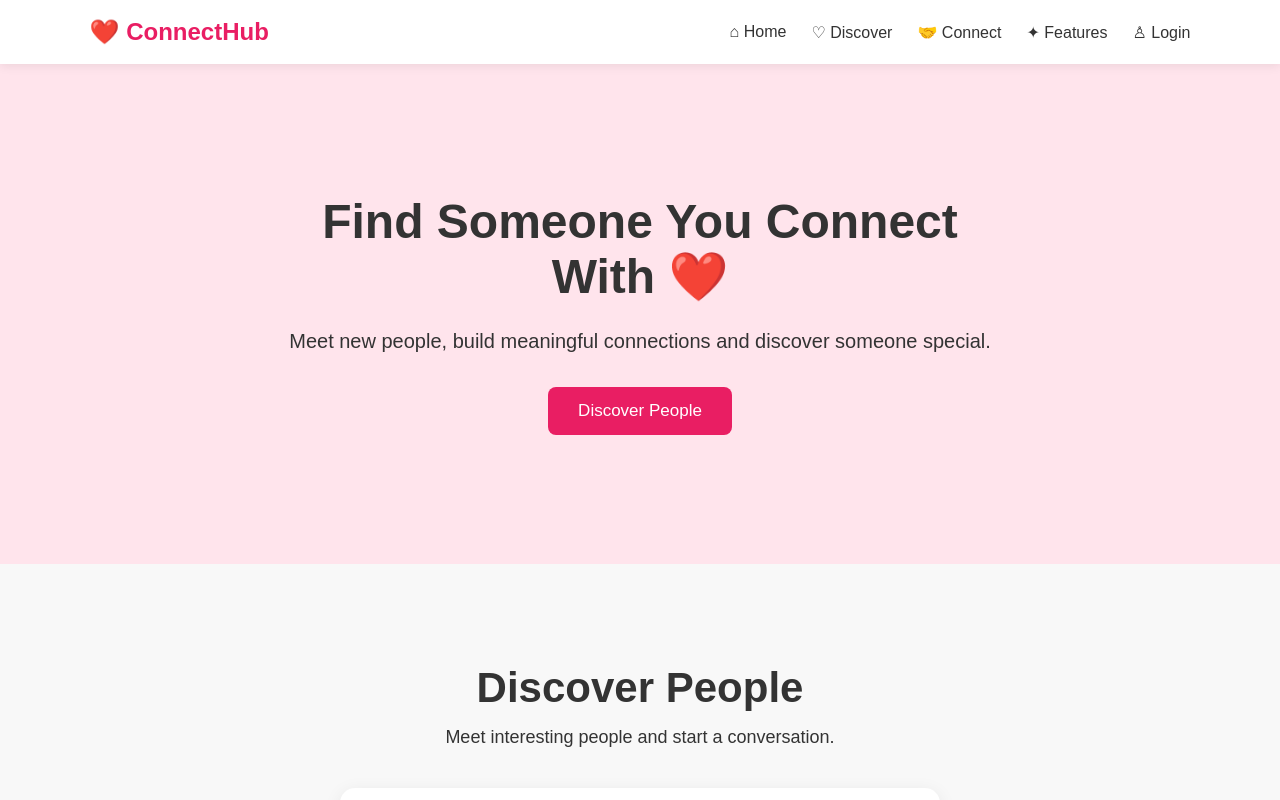
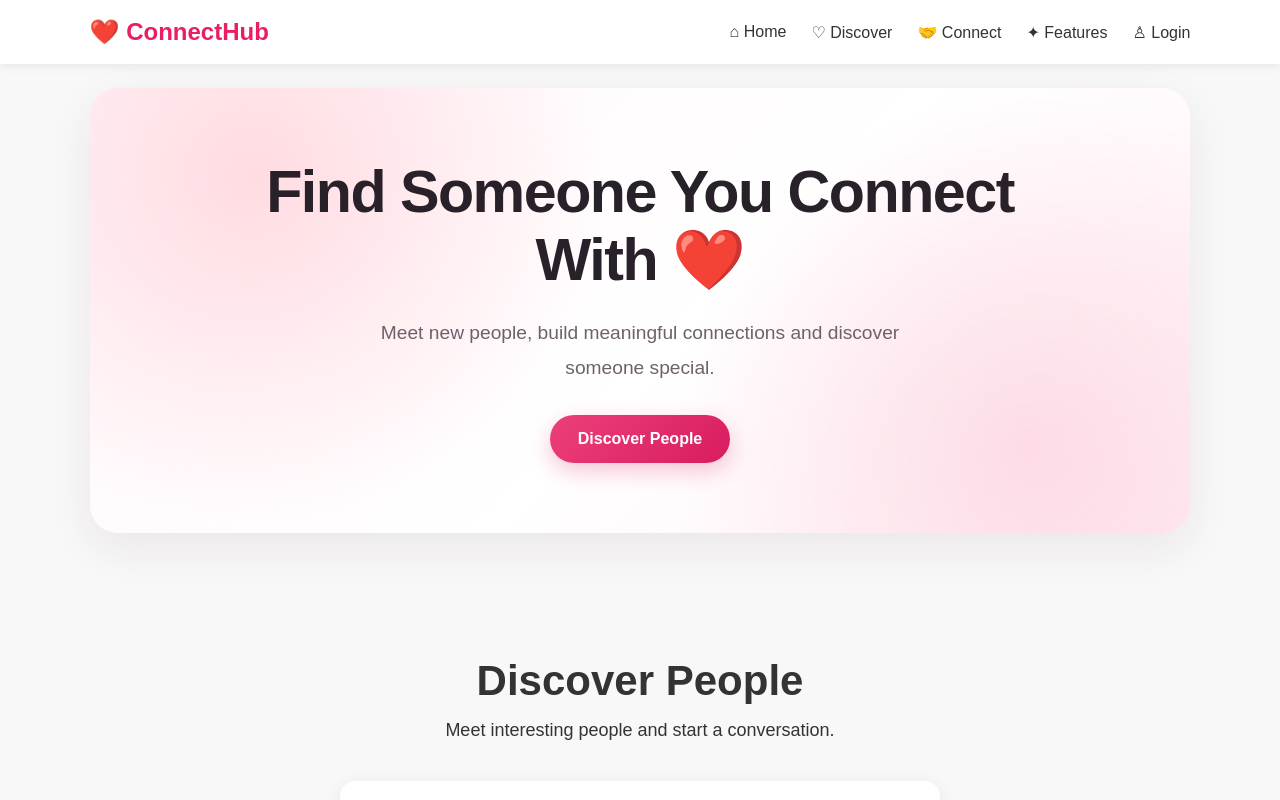
Before and after one commit to FOCUSRICA/ConnectHub-, a plain HTML site: page index.html in a window 1280 px wide. Shown: the top 800 px of the page. Drawn offline with Linux system fonts and the light colour scheme; no server answers.

Commit message:
Update style.css

```diff
--- a/style.css
+++ b/style.css
@@ -1150,3 +1150,111 @@ html {
     text-decoration: none !important;
     border-bottom: none !important;
 }
+
+/* =========================
+   CONNECTHUB HERO SECTION
+========================= */
+
+.hero {
+    position: relative;
+    overflow: hidden;
+    display: flex;
+    align-items: center;
+    justify-content: center;
+    min-height: 440px;
+    margin: 24px auto;
+    padding: 70px 24px;
+    width: min(90%, 1100px);
+    text-align: center;
+    border-radius: 28px;
+    background:
+        radial-gradient(circle at 15% 20%, rgba(255, 182, 193, 0.45), transparent 35%),
+        radial-gradient(circle at 85% 80%, rgba(233, 30, 99, 0.12), transparent 35%),
+        linear-gradient(135deg, #fff8fb, #ffffff 55%, #fff0f5);
+    box-shadow: 0 15px 45px rgba(80, 30, 50, 0.08);
+}
+
+.hero-content {
+    position: relative;
+    z-index: 1;
+    max-width: 760px;
+    animation: heroFadeIn 0.8s ease both;
+}
+
+.hero h1 {
+    margin: 0 0 22px;
+    color: #29212a;
+    font-size: clamp(2.1rem, 5vw, 3.7rem);
+    font-weight: 800;
+    line-height: 1.15;
+    letter-spacing: -1.5px;
+}
+
+.hero p {
+    max-width: 600px;
+    margin: 0 auto 30px;
+    color: #6d626b;
+    font-size: clamp(1rem, 2vw, 1.2rem);
+    line-height: 1.8;
+}
+
+.hero-button {
+    display: inline-flex;
+    align-items: center;
+    justify-content: center;
+    padding: 15px 28px;
+    border: none;
+    border-radius: 50px;
+    background: linear-gradient(135deg, #ec407a, #d81b60);
+    color: #ffffff;
+    font-size: 1rem;
+    font-weight: 700;
+    text-decoration: none;
+    box-shadow: 0 8px 22px rgba(216, 27, 96, 0.25);
+    transition: transform 0.25s ease, box-shadow 0.25s ease;
+}
+
+.hero-button:hover {
+    color: #ffffff;
+    transform: translateY(-3px);
+    box-shadow: 0 12px 28px rgba(216, 27, 96, 0.35);
+}
+
+.hero-button:active {
+    transform: scale(0.97);
+}
+
+@keyframes heroFadeIn {
+    from {
+        opacity: 0;
+        transform: translateY(18px);
+    }
+    to {
+        opacity: 1;
+        transform: translateY(0);
+    }
+}
+
+@media (max-width: 600px) {
+    .hero {
+        width: calc(100% - 24px);
+        min-height: 360px;
+        margin: 16px auto;
+        padding: 50px 20px;
+        border-radius: 22px;
+    }
+
+    .hero h1 {
+        letter-spacing: -0.7px;
+    }
+}
+
+@media (prefers-reduced-motion: reduce) {
+    .hero-content {
+        animation: none;
+    }
+
+    .hero-button {
+        transition: none;
+    }
+}
```
